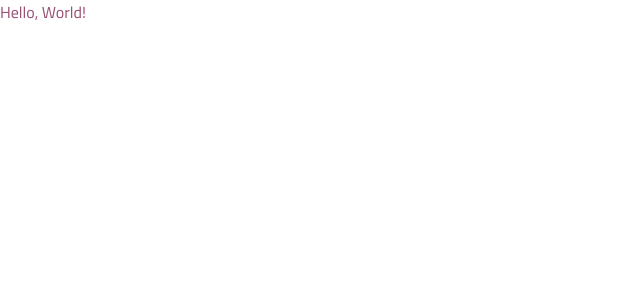
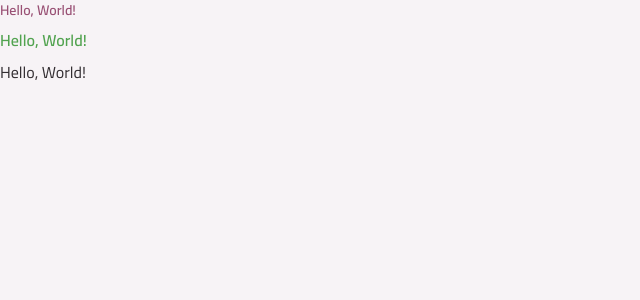
Before and after one commit to gui-cordeiro22/to-do-list, a React (Vite) app: page / in a window 1280 px wide. Shown: the top 300 px of the page, without its empty margins (0-640 px from the left). Built offline with nearby package versions, Linux system fonts and the light colour scheme.

Commit message:
feat: finishing text component

```diff
--- a/index.html
+++ b/index.html
@@ -17,7 +17,7 @@
 
     <title>To Do List</title>
   </head>
-  <body>
+  <body class="bg-gray-100">
     <div id="root"></div>
     <script type="module" src="/src/main.tsx"></script>
   </body>
--- a/package.json
+++ b/package.json
@@ -11,6 +11,7 @@
   },
   "dependencies": {
     "@tailwindcss/vite": "^4.1.18",
+    "class-variance-authority": "^0.7.1",
     "react": "^19.2.0",
     "react-dom": "^19.2.0",
     "tailwindcss": "^4.1.18"
--- a/src/App.tsx
+++ b/src/App.tsx
@@ -1,3 +1,24 @@
+// Components
+import { Text } from "./components/text";
+
 export default function App() {
-  return <div className="text-pink-dark">Hello, World!</div>;
+  return (
+    <div className="flex flex-col gap-2">
+      <Text
+        className="text-pink-dark"
+        content="Hello, World!"
+        elementType="p"
+        variant="body-sm-bold"
+      />
+
+      <Text
+        className="text-green-base"
+        content="Hello, World!"
+        elementType="p"
+        variant="body-md-bold"
+      />
+
+      <Text content="Hello, World!" elementType="p" />
+    </div>
+  );
 }
--- /dev/null
+++ b/src/components/text/index.ts
@@ -0,0 +1,8 @@
+// Component
+import { Text } from "./text.component";
+
+// Types
+import { TextProps } from "./text.types";
+
+export { Text };
+export type { TextProps };
--- /dev/null
+++ b/src/components/text/text.component.tsx
@@ -0,0 +1,22 @@
+// Dependencies
+import { createElement, FunctionComponent } from "react";
+
+// Types
+import { TextProps, textVariants } from "./text.types";
+
+export const Text: FunctionComponent<TextProps> = ({
+  elementType = "span",
+  className,
+  variant,
+  content,
+  ...props
+}) => {
+  return createElement(
+    elementType,
+    {
+      className: textVariants({ variant, className }),
+      ...props,
+    },
+    content,
+  );
+};
--- /dev/null
+++ b/src/components/text/text.types.ts
@@ -0,0 +1,26 @@
+// Dependencies
+import { cva, VariantProps } from "class-variance-authority";
+
+// Types
+import { JSX, ReactNode } from "react";
+
+export const textVariants = cva("font-sans, text-gray-400", {
+  variants: {
+    variant: {
+      "body-sm-bold": "text-sm leading-5 font-semibold",
+      "body-md": "text-base leading-6 font-normal",
+      "body-md-bold": "text-base leading-6 font-semibold",
+    },
+  },
+  defaultVariants: {
+    variant: "body-md",
+  },
+});
+
+export type TextData = VariantProps<typeof textVariants> & {
+  elementType?: keyof JSX.IntrinsicElements;
+  className?: string;
+  content: ReactNode;
+};
+
+export type TextProps = TextData;
```
Also changed, not shown: 1 other file (tests, documents, lock files or other folders).
